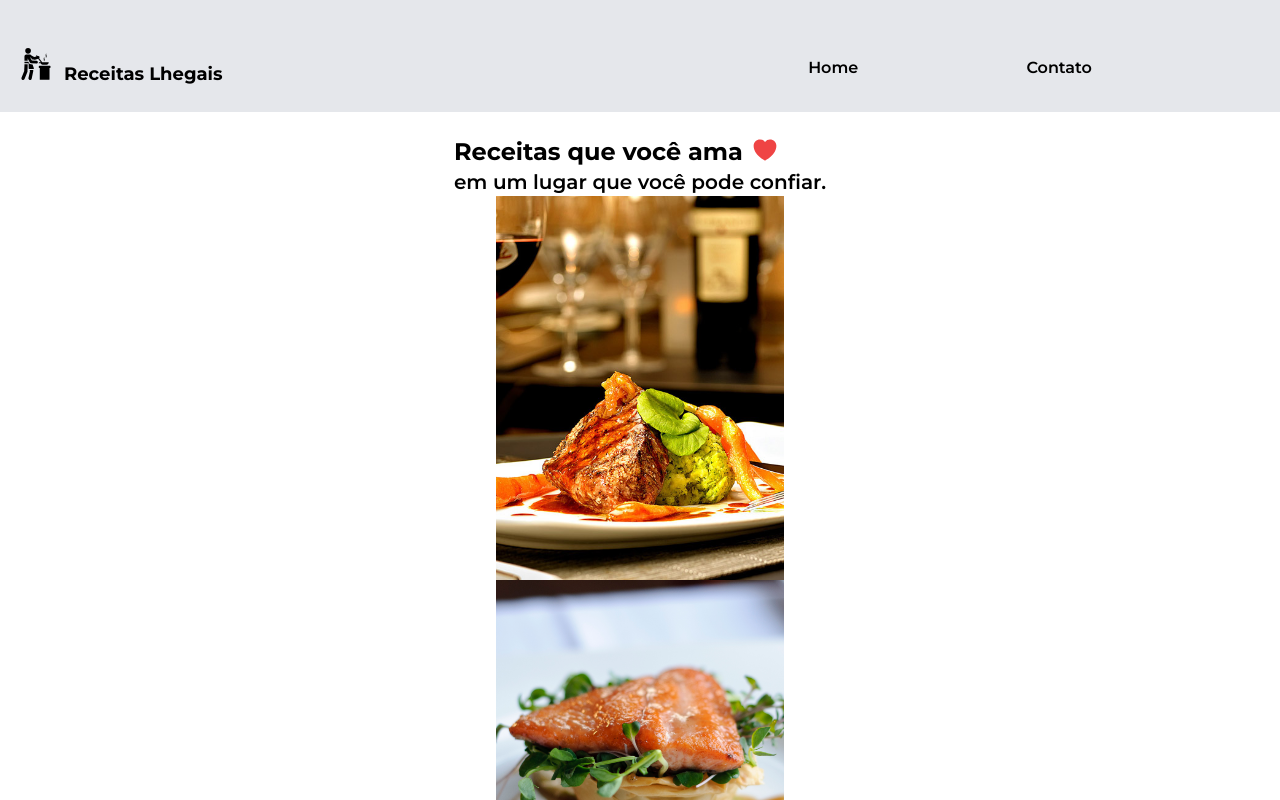
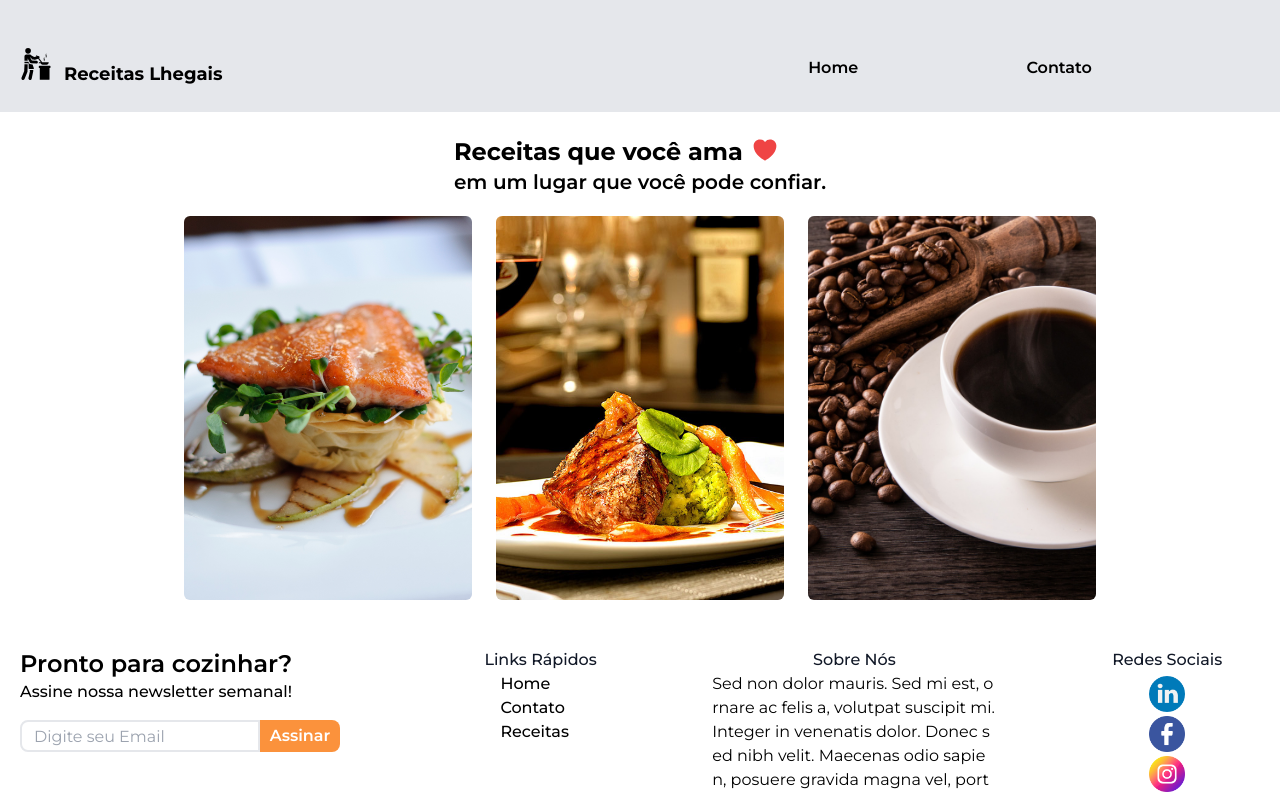
Before and after one commit to oisol/recipes-react, a React (Vite) app: page /artigo in a window 1280 px wide. Shown: the top 800 px of the page. Built offline with nearby package versions, Linux system fonts and the light colour scheme.

Commit message:
carousel

```diff
--- a/src/pages/article/index.jsx
+++ b/src/pages/article/index.jsx
@@ -18,9 +18,11 @@ const Article = () => {
                     <p className="text-xl font-semibold">em um lugar que você pode confiar.</p>
                 </section>
 
-                <img className="h-96 w-72 object-cover" src={pic1} alt="" />
-                <img className="h-96 w-72 object-cover" src={pic2} alt="" />
-                <img className="h-96 w-72 object-cover" src={pic3} alt="" />
+                <picture className="flex gap-6 mt-5">
+                    <img className="h-96 w-72 object-cover rounded-md hover:scale-110" src={pic2} alt="" />
+                    <img className="h-96 w-72 object-cover rounded-md hover:scale-110" src={pic1} alt="" />
+                    <img className="h-96 w-72 object-cover rounded-md hover:scale-110" src={pic3} alt="" />
+                </picture>
                 {/* <p className="">
                     Lorem ipsum dolor sit amet consectetur adipisicing elit. Non doloribus odit eligendi fugiat.
                     cupiditate esse ad doloremque molestiae delectus quasi nemo velit, natus facere mollitia quam.
```
